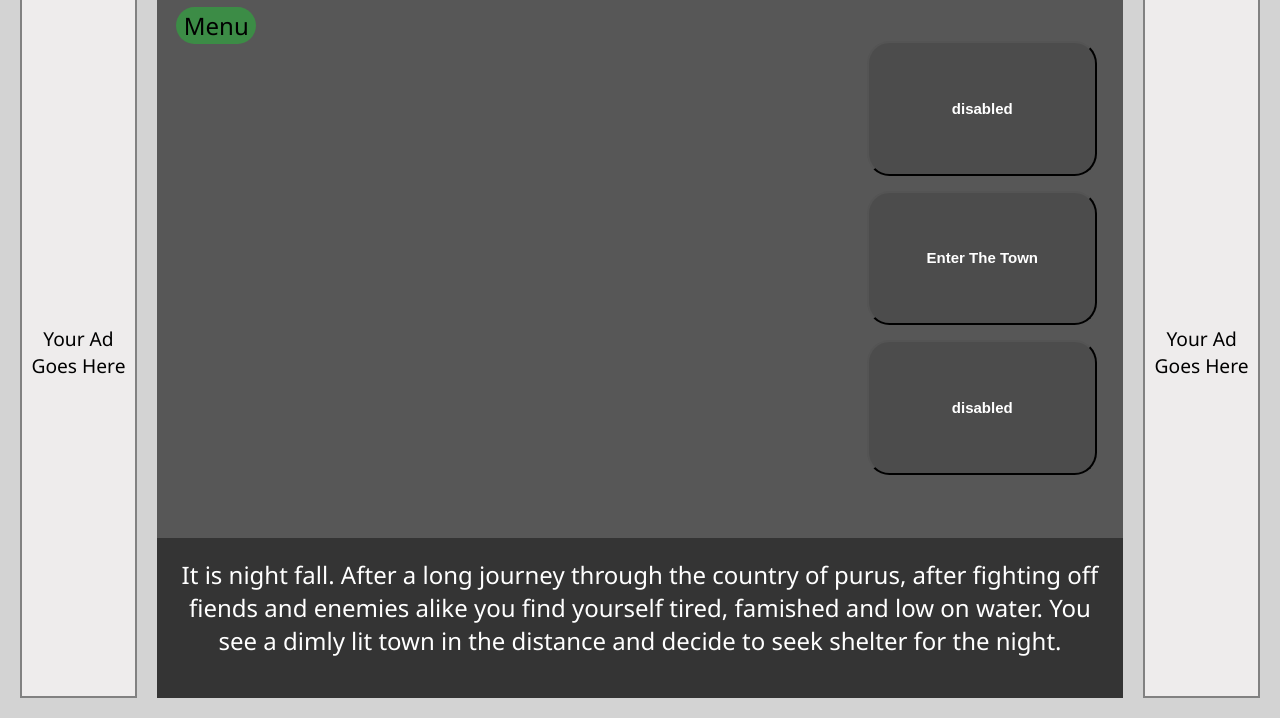
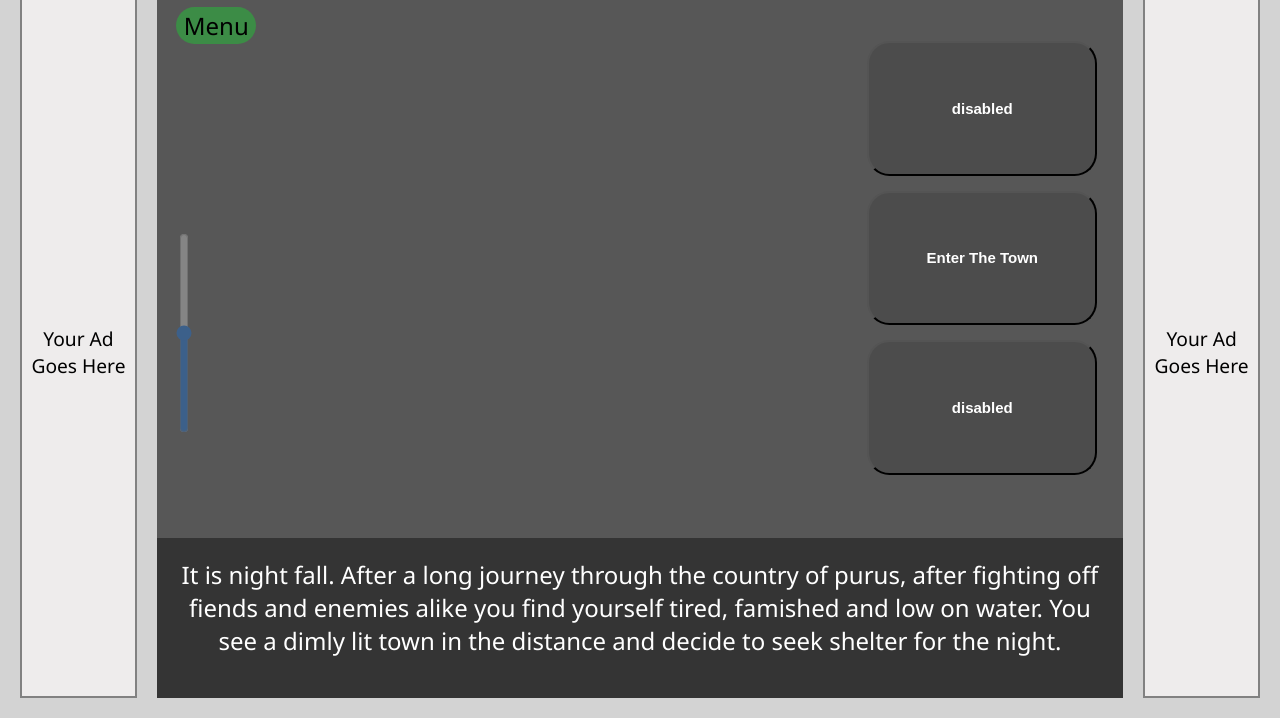
Before and after one commit to FinalJudgement/textgame, a plain HTML site: page index.html in a window 1280 px wide. Both pictures are taken after a click on the button "Launch Game!". Shown: the part 87-805 px from the top of the page. Drawn offline with Linux system fonts and the light colour scheme.

Commit message:
volume knob

```diff
--- a/app.js
+++ b/app.js
@@ -84,9 +84,12 @@ launchButtonElement.addEventListener('click', () => {
     document.querySelector('.cover').remove();
     const click = new Audio("Sounds/launch.wav");
     const song = new Audio("Sounds/launchSong.mp3");
+    let volume = document.querySelector('#volume-knob');
+    volume.addEventListener('change', (e) => {
+        song.volume = e.currentTarget.value / 100;
+    })
     click.play();
     song.play();
-    song.volume = 0.8;
     startGame();
 })
 
--- a/index.html
+++ b/index.html
@@ -13,6 +13,9 @@
     <div class="cover">
         <img src="images\cold.jpg" alt="">
         <button id="launch">Launch Game!</button>
+    </div>
+    <div id="volume-spinner">
+        <input type="range" orient="vertical" id="volume-knob" />
     </div>
 
     <h1>Text Game</h1>
--- a/style.css
+++ b/style.css
@@ -246,3 +246,23 @@ img {
     width: 100%;
     height: 100%;
 }
+
+#volume-spinner {
+    display: flex;
+    flex-direction: row;
+}
+
+input[type=range][orient=vertical] {
+    writing-mode: bt-lr;
+    /* IE */
+    -webkit-appearance: slider-vertical;
+    /* Chromium */
+    width: 10px;
+    height: 200px;
+    padding: 0 5px;
+    position: absolute;
+    top: 40%;
+    left: 14%;
+    z-index: 2;
+    opacity: 30%;
+}
```
